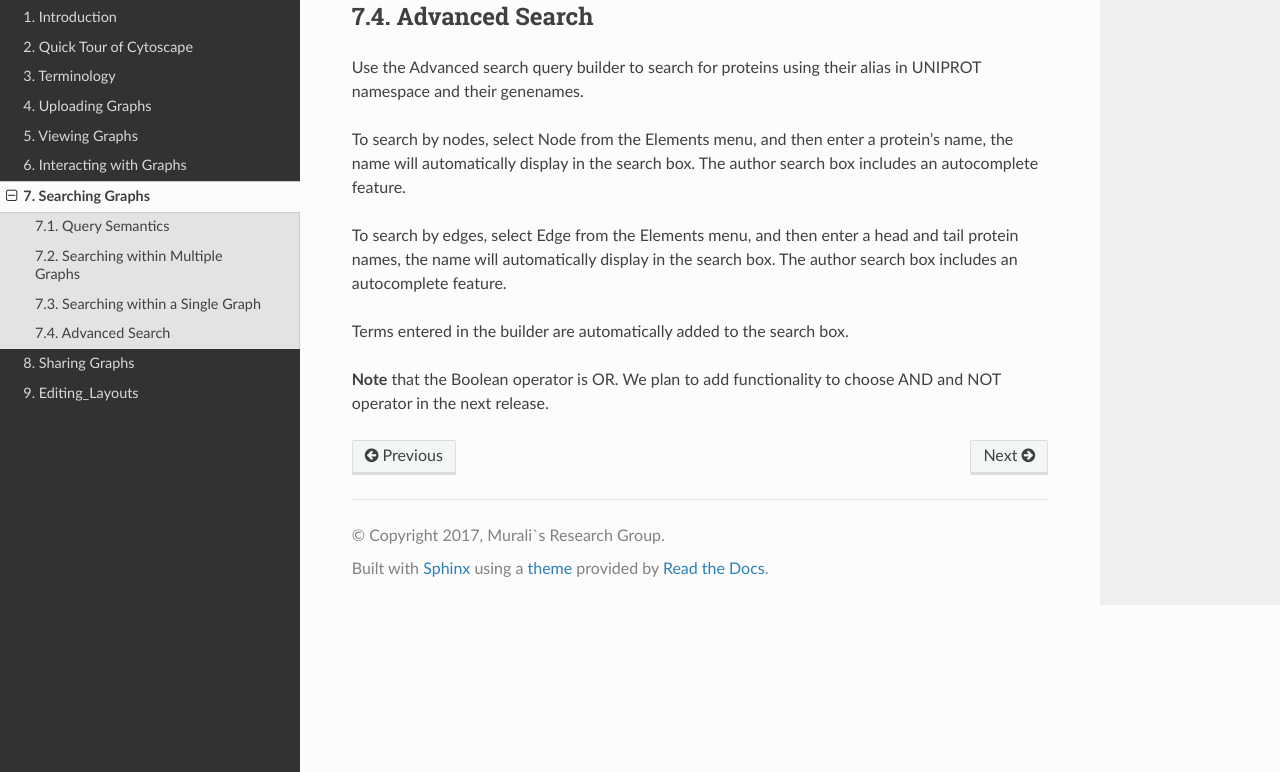
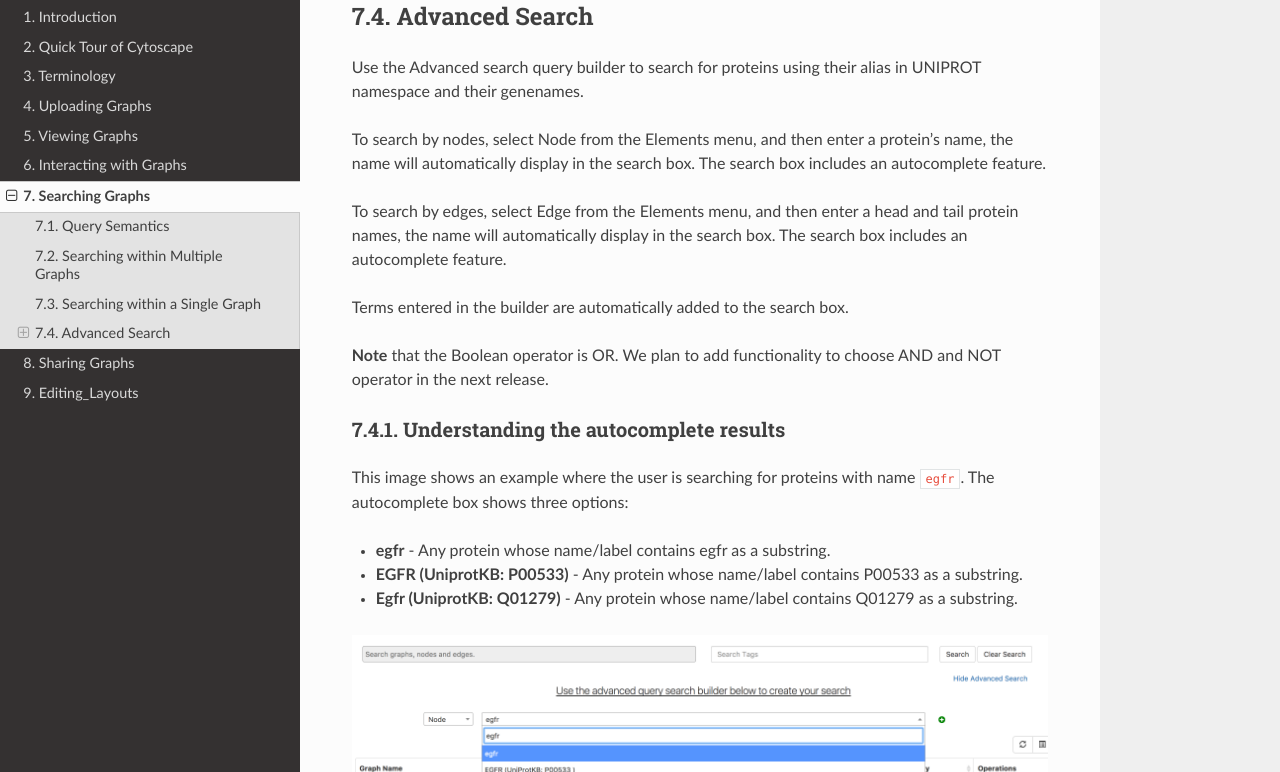
Before and after one commit to adbharadwaj/graphspace-manual, a Sphinx documentation site: the page built from docs/Searching_Graphs.md, in a window 1280 px wide and 900 px high, scrolled down 2216 px, cut to the strip 128-900 px from the top of the window. Built offline with Sphinx 7.4.7 and the Read the Docs theme 2.0.0, drawn with Linux system fonts in a browser that asks for light colours.

Commit message:
Update Searching_Graphs.md

```diff
--- a/docs/Searching_Graphs.md
+++ b/docs/Searching_Graphs.md
@@ -43,10 +43,20 @@ In the following example, the user searches for the graph for edges from `Wnt` t
 
 Use the Advanced search query builder to search for proteins using their alias in UNIPROT namespace and their genenames.
 
-To search by nodes, select Node from the Elements menu, and then enter a protein’s name, the name will automatically display in the search box. The author search box includes an autocomplete feature.
+To search by nodes, select Node from the Elements menu, and then enter a protein’s name, the name will automatically display in the search box. The search box includes an autocomplete feature.
 
-To search by edges, select Edge from the Elements menu, and then enter a head and tail protein names, the name will automatically display in the search box. The author search box includes an autocomplete feature.
+To search by edges, select Edge from the Elements menu, and then enter a head and tail protein names, the name will automatically display in the search box. The search box includes an autocomplete feature.
 
 Terms entered in the builder are automatically added to the search box.
 
 **Note** that the Boolean operator is OR. We plan to add functionality to choose AND and NOT operator in the next release.
+
+### Understanding the autocomplete results
+
+This image shows an example where the user is searching for proteins with name `egfr`. The autocomplete box shows three options:
+
+- **egfr** - Any protein whose name/label contains egfr as a substring.
+- **EGFR (UniprotKB: P00533)** - Any protein whose name/label contains P00533 as a substring.
+- **Egfr (UniprotKB: Q01279)** - Any protein whose name/label contains Q01279 as a substring.
+
+![Advanced Search Image](_static/images/gs-screenshot-graphs-list-page-advanced-search-node-egfr.png)
```
